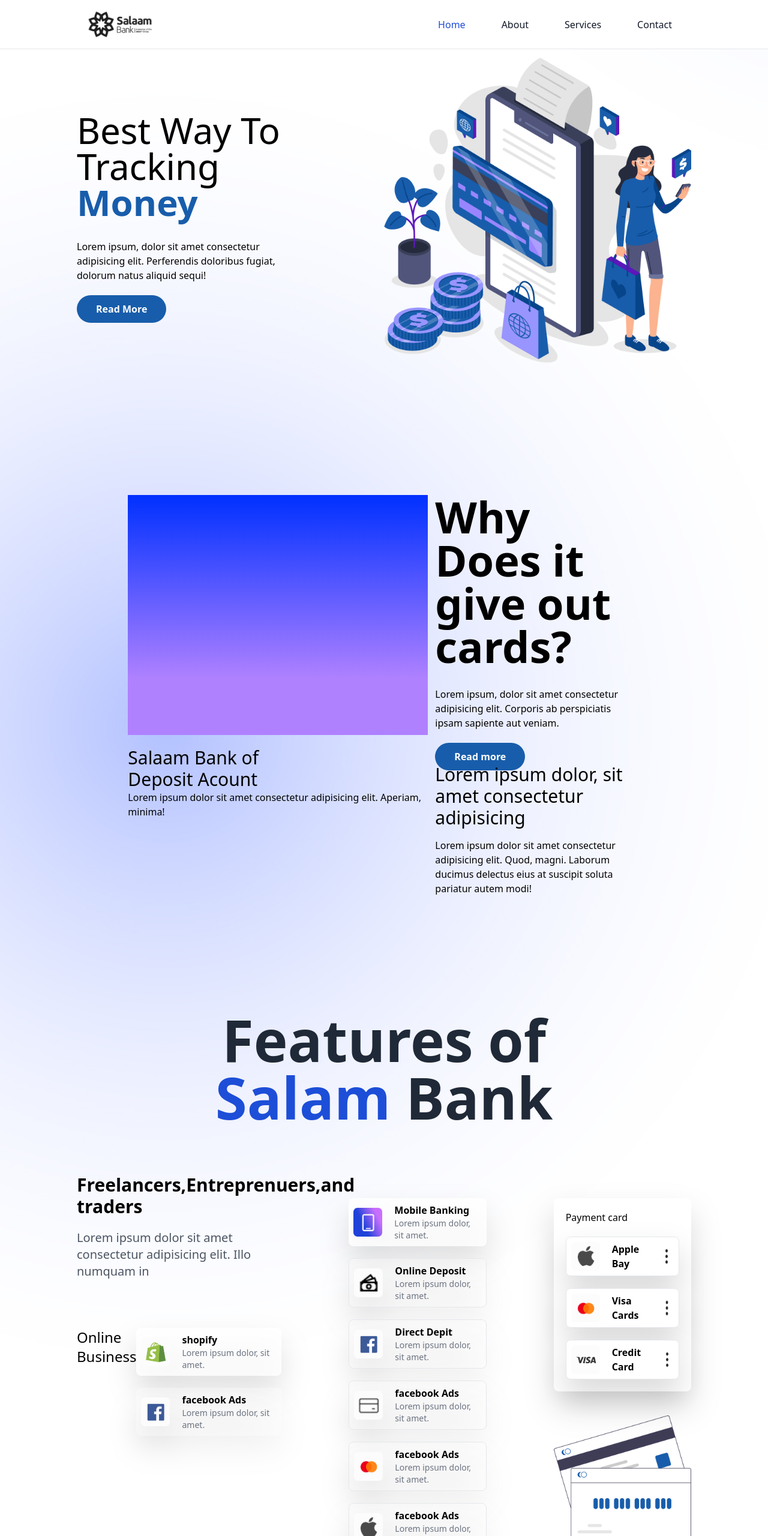
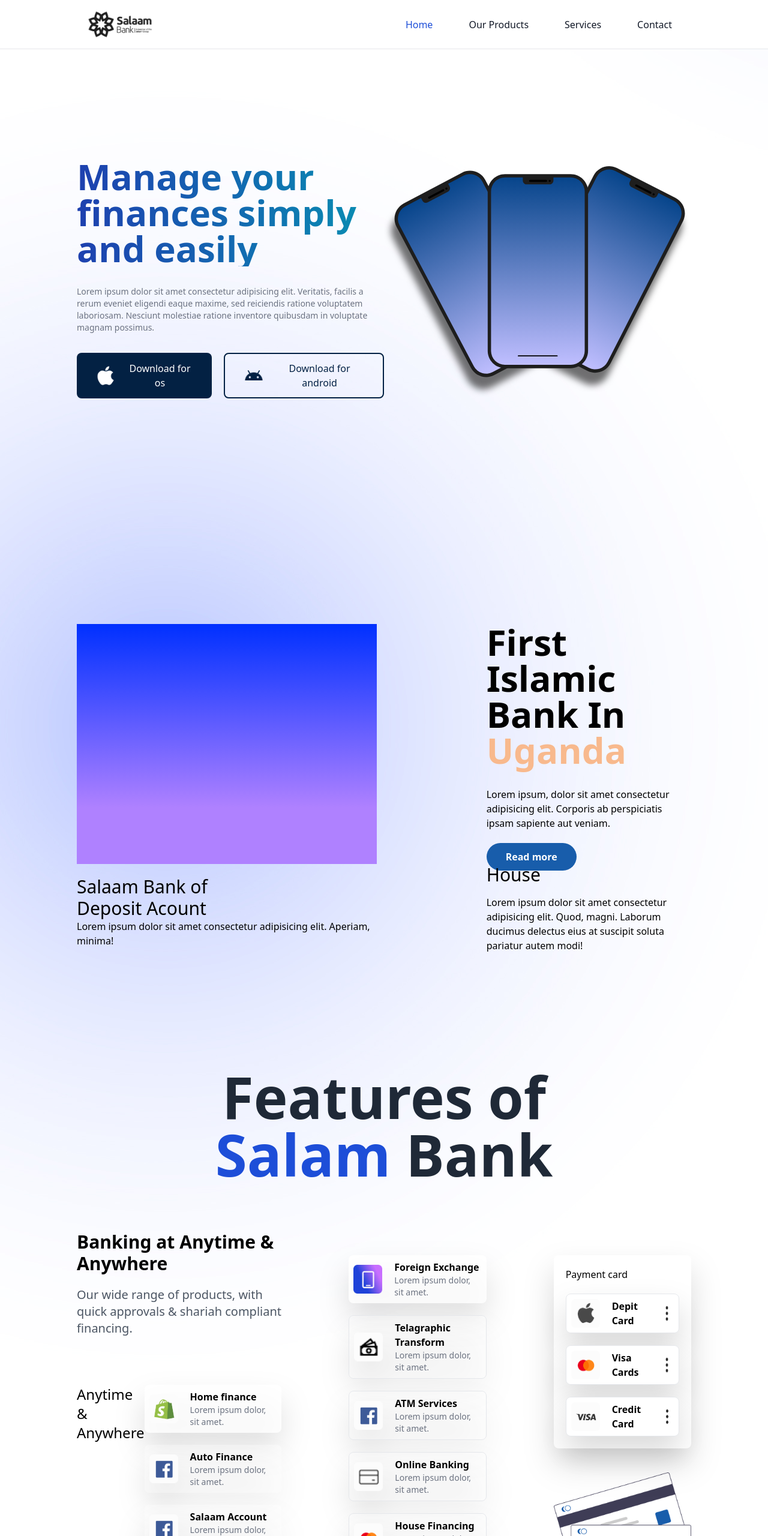
Before and after one commit to ikran-04/website_html, a website: page src/index.html in a window 1280 px wide. Shown: the top 2560 px of the page at 60% size. Drawn offline with Linux system fonts and the light colour scheme.

Commit message:
adding new page

```diff
--- a/src/index.html
+++ b/src/index.html
@@ -40,7 +40,7 @@
               <a
                 href="/about"
                 class="block py-2 pl-3 pr-4 text-gray-900 rounded"
-                >About</a
+                >Our Products</a
               >
             </li>
             <li>
@@ -60,34 +60,44 @@
 
     <!-- hero  -->
     <div
-      class="w-4/5 m-auto flex flex-col md:flex-row justify-between items-center py-24"
+      class="w-4/5 m-auto flex flex-col md:flex-row justify-between items-center py-16"
     >
-      <div class="md:w-1/3 space-y-8">
-        <h1 class="text-6xl 2xl:text-8xl">
-          Best Way To Tracking
-          <span class="text-[#185DAB] font-semibold">Money</span>
+      <div class="md:w-1/2 space-y-8">
+        <h1
+          class="text-6xl 2xl:text-7xl font-bold text-transparent bg-clip-text bg-gradient-to-r from-blue-800 to-cyan-600"
+        >
+          Manage your finances simply and easily
         </h1>
-        <p>
-          Lorem ipsum, dolor sit amet consectetur adipisicing elit. Perferendis
-          doloribus fugiat, dolorum natus aliquid sequi!
+        <p class="text-sm text-gray-500">
+          Lorem ipsum dolor sit amet consectetur adipisicing elit. Veritatis,
+          facilis a rerum eveniet eligendi eaque maxime, sed reiciendis ratione
+          voluptatem laboriosam. Nesciunt molestiae ratione inventore quibusdam
+          in voluptate magnam possimus.
         </p>
-        <button>
-          <a
-            href="#"
-            class="px-8 py-3 rounded-full bg-[#185DAB] text-white font-bold"
-            >Read More</a
+        <div class="flex space-x-5">
+          <button
+            class="px-8 py-3 rounded-lg bg-[#032143] text-white flex items-center space-x-5"
           >
-        </button>
+            <img src="./images/apple_os.png" alt="" class="w-8 h-8" />
+            <a href="#" class="">Download for os</a>
+          </button>
+          <button
+            class="px-8 py-3 rounded-lg border-2 border-[#032143] text-[#032143] flex items-center space-x-5"
+          >
+            <img src="./images/android.png" alt="" class="w-8 h-8" />
+            <a href="#" class="">Download for android</a>
+          </button>
+        </div>
       </div>
-      <div class="md:w-1/2">
-        <img src="./images/hero_image.png" alt="" class="w-full h-full" />
+      <div class="md:w-1/2 h-screen">
+        <img src="./images/testt.svg" alt="" class="w-full h-full" />
       </div>
     </div>
 
     <!-- why does -->
 
     <div
-      class="w-4/5 m-auto flex flex-col md:flex-row justify-center space-y-10 md:space-y-0 py-28"
+      class="w-4/5 m-auto flex flex-col md:flex-row justify-between space-y-10 md:space-y-0 py-28"
     >
       <div class="md:w-1/2 space-y-5">
         <div>
@@ -107,11 +117,11 @@
       </div>
 
       <div
-        class="md:w-1/3 flex flex-col justify-between space-y-8 md:space-y-0"
+        class="md:w-1/2 xl:w-1/3 flex flex-col justify-between space-y-8 md:space-y-0"
       >
         <div class="space-y-8">
-          <h1 class="text-6xl lg:text-7xl font-semibold">
-            Why Does it give out cards?
+          <h1 class="text-6xl font-bold">
+            First Islamic Bank In <span class="text-[#F8B98D]">Uganda</span>
           </h1>
           <p>
             Lorem ipsum, dolor sit amet consectetur adipisicing elit. Corporis
@@ -127,9 +137,7 @@
         </div>
 
         <div class="space-y-4">
-          <h1 class="text-3xl">
-            Lorem ipsum dolor, sit amet consectetur adipisicing
-          </h1>
+          <h1 class="text-3xl">House</h1>
           <p>
             Lorem ipsum dolor sit amet consectetur adipisicing elit. Quod,
             magni. Laborum ducimus delectus eius at suscipit soluta pariatur
@@ -151,18 +159,18 @@
         <div class="w-full">
           <div class="space-y-5">
             <h1 class="text-3xl font-semibold">
-              Freelancers,Entreprenuers,and traders
+              Banking at Anytime & Anywhere
             </h1>
             <p class="text-xl text-gray-600">
-              Lorem ipsum dolor sit amet consectetur adipisicing elit. Illo
-              numquam in
+              Our wide range of products, with quick approvals & shariah
+              compliant financing.
             </p>
           </div>
           <div class="pt-20 flex justify-between items-start">
             <div>
               <h1 class="text-2xl">
-                Online <br />
-                Business
+                Anytime & <br />
+                Anywhere
               </h1>
             </div>
             <div class="space-y-5">
@@ -171,7 +179,7 @@
               >
                 <img src="./images/shopify.png" alt="" class="w-12 h-12" />
                 <div>
-                  <h1 class="font-semibold">shopify</h1>
+                  <h1 class="font-semibold">Home finance</h1>
                   <p class="text-sm text-gray-500">
                     Lorem ipsum dolor, sit amet.
                   </p>
@@ -183,7 +191,19 @@
               >
                 <img src="./images/facebook.png" alt="" class="w-12 h-12" />
                 <div>
-                  <h1 class="font-semibold">facebook Ads</h1>
+                  <h1 class="font-semibold">Auto Finance</h1>
+                  <p class="text-sm text-gray-500">
+                    Lorem ipsum dolor, sit amet.
+                  </p>
+                </div>
+              </div>
+
+              <div
+                class="p-2 rounded-lg bg-white/30 drop-shadow-2xl flex items-center space-x-5"
+              >
+                <img src="./images/facebook.png" alt="" class="w-12 h-12" />
+                <div>
+                  <h1 class="font-semibold">Salaam Account</h1>
                   <p class="text-sm text-gray-500">
                     Lorem ipsum dolor, sit amet.
                   </p>
@@ -199,7 +219,7 @@
           >
             <img src="./images/mobile_bank.png" alt="" class="w-12 h-12" />
             <div>
-              <h1 class="font-semibold">Mobile Banking</h1>
+              <h1 class="font-semibold">Foreign Exchange</h1>
               <p class="text-sm text-gray-500">Lorem ipsum dolor, sit amet.</p>
             </div>
           </div>
@@ -209,7 +229,7 @@
           >
             <img src="./images/deposit.png" alt="" class="w-12 h-12" />
             <div>
-              <h1 class="font-semibold">Online Deposit</h1>
+              <h1 class="font-semibold">Telagraphic Transform</h1>
               <p class="text-sm text-gray-500">Lorem ipsum dolor, sit amet.</p>
             </div>
           </div>
@@ -219,7 +239,7 @@
           >
             <img src="./images/facebook.png" alt="" class="w-12 h-12" />
             <div>
-              <h1 class="font-semibold">Direct Depit</h1>
+              <h1 class="font-semibold">ATM Services</h1>
               <p class="text-sm text-gray-500">Lorem ipsum dolor, sit amet.</p>
             </div>
           </div>
@@ -229,7 +249,7 @@
           >
             <img src="./images/depit.png" alt="" class="w-12 h-12" />
             <div>
-              <h1 class="font-semibold">facebook Ads</h1>
+              <h1 class="font-semibold">Online Banking</h1>
               <p class="text-sm text-gray-500">Lorem ipsum dolor, sit amet.</p>
             </div>
           </div>
@@ -239,7 +259,7 @@
           >
             <img src="./images/mastercard.png" alt="" class="w-12 h-12" />
             <div>
-              <h1 class="font-semibold">facebook Ads</h1>
+              <h1 class="font-semibold">House Financing</h1>
               <p class="text-sm text-gray-500">Lorem ipsum dolor, sit amet.</p>
             </div>
           </div>
@@ -249,7 +269,7 @@
           >
             <img src="./images/apple.png" alt="" class="w-12 h-12" />
             <div>
-              <h1 class="font-semibold">facebook Ads</h1>
+              <h1 class="font-semibold">Busineses Financing</h1>
               <p class="text-sm text-gray-500">Lorem ipsum dolor, sit amet.</p>
             </div>
           </div>
@@ -263,7 +283,7 @@
                 class="p-2 rounded-lg bg-white drop-shadow-2xl flex justify-between items-center space-x-5 border"
               >
                 <img src="./images/apple.png" alt="" class="w-12 h-12" />
-                <h1 class="font-semibold">Apple Bay</h1>
+                <h1 class="font-semibold">Depit Card</h1>
                 <button>
                   <img src="./images/menu.png" alt="" class="w-8 h-8" />
                 </button>
@@ -367,10 +387,14 @@
     <!-- footer -->
     <footer class="w-full bg-[#040C15] py-10">
       <div
-        class="w-11/12 md:w-4/5 m-auto py-10 grid grid-cols-2 md:grid-cols-4 gap-4"
+        class="w-11/12 md:w-4/5 m-auto py-10 grid grid-cols-2 md:grid-cols-5 gap-4"
       >
-        <div>
+        <div class="space-y-5 col-span-2">
           <img src="./images/logo.png" alt="" class="w-36" />
+          <p class="text-sm text-gray-500">
+            We are more than just a bank, Work with individuals and businesses,
+            helping SMEs grow through financing and advisory services.
+          </p>
         </div>
         <div>
           <h1 class="font-bold text-white py-2">Pages</h1>
```
Also changed, not shown: src/contact.html (added, +161 -0 lines), dist/output.css, src/images/android.png (added), src/images/apple_os.png (added), src/images/mobile.png (added), src/images/mobile.svg (added), src/images/testt.png (added), src/images/testt.svg (added).
